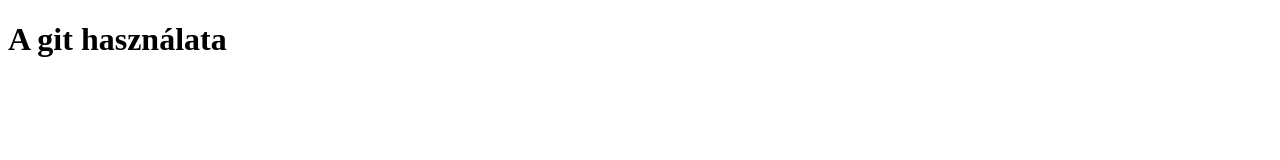
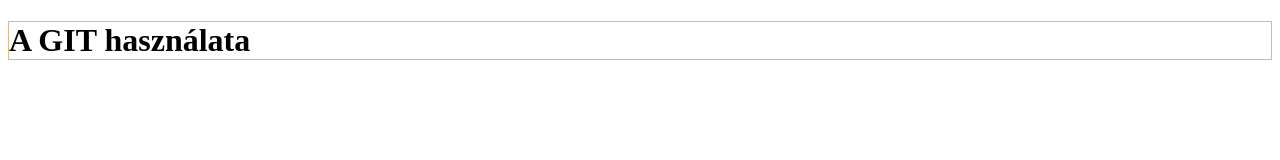
Before and after one commit to NagyBarnabass/first_project, a plain HTML site: page index.html in a window 1280 px wide. Drawn offline with Linux system fonts and the light colour scheme.

Commit message:
címsor keretezése

```diff
--- a/index.html
+++ b/index.html
@@ -6,6 +6,6 @@
     <title>A Git használata</title>
 </head>
 <body>
-    <h1>A git használata</h1>
+    <h1 style="border:1px solid burlywood;">A GIT használata</h1>
 </body>
 </html>
```
